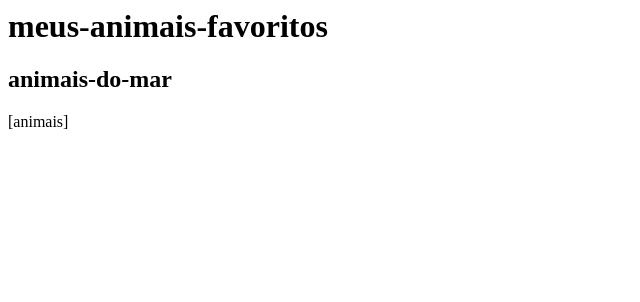
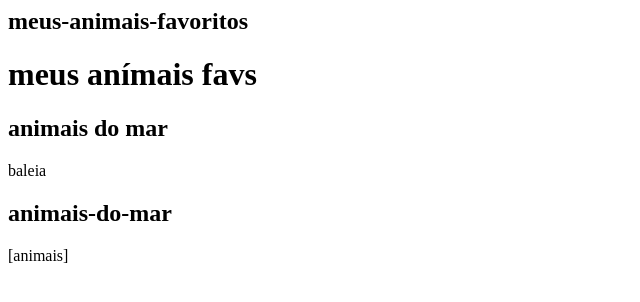
Before and after one commit to Dudu479/projeto-1-2026-vitor-eduardo, a plain HTML site: page index.html in a window 1280 px wide. Shown: the whole page, without its empty margins (0-640 px from the left). Drawn offline with Linux system fonts and the light colour scheme.

Commit message:
Update index.html

```diff
--- a/index.html
+++ b/index.html
@@ -3,9 +3,23 @@
     <title>meus-animais-favoritos</title>
   </head>
   <header>
+    <section>
+      <div>
     <h1>meus-animais-favoritos</h1>
+    </div>
+    </section>
   </header>
   <body>
+    <main>
+      <setion>
+        <div>
+          <h1>meus anímais favs<h1>
+            <h2>animais do mar</h2>
+            <p>baleia</p>
+          </div>
+          </section>
+          </main>
+          </body>
     <h2>animais-do-mar</h2>
     <p>[animais]<p>
   </body>
```
